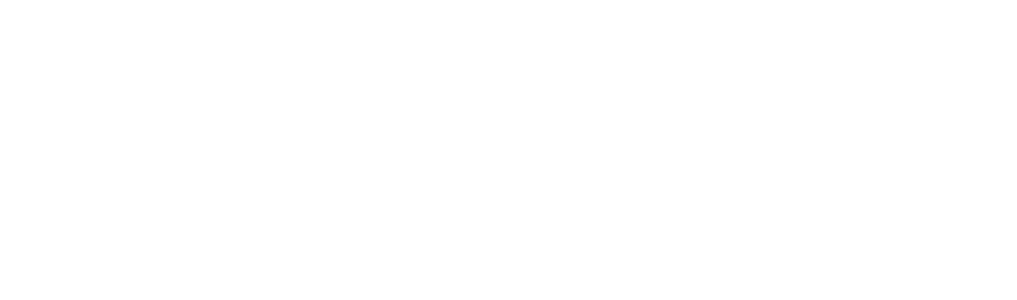
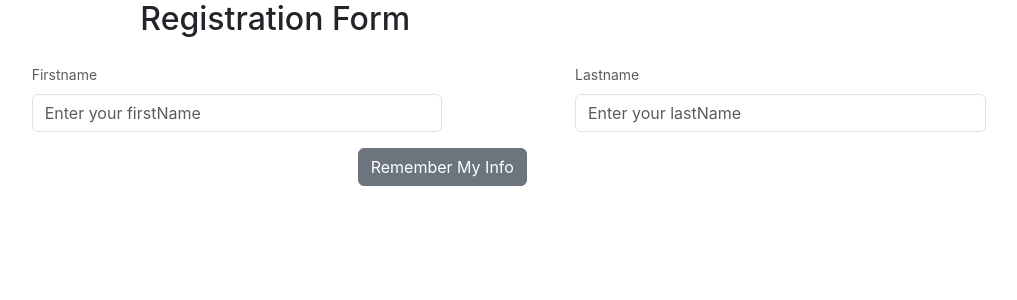
Before and after one commit to NinoPapava/ol-academy-registration-form, a React (Create React App) app: page / in a window 1280 px wide. Shown: the top 300 px of the page, without its empty margins (77-1094 px from the left). Built offline with nearby package versions, Linux system fonts and the light colour scheme; the HTML template or start-up script is replaced by a standard one.

Commit message:
firstName & lastName

```diff
--- /dev/null
+++ b/src/components/Details/FirstName.jsx
@@ -0,0 +1,20 @@
+import React from 'react';
+import { Col, FormText, Input, Label } from 'reactstrap';
+
+const FirstName = ({ value, onChange }) => (
+  <Col sm={{ offset: 1, size: 4 }}>
+    <Label for="firstName">
+      <FormText>Firstname</FormText>
+    </Label>
+    <Input
+      id="firstName"
+      name="firstName"
+      placeholder="Enter your firstName"
+      type="firstName"
+      value={value}
+      onChange={onChange}
+    />
+  </Col>
+);
+
+export { FirstName };
--- /dev/null
+++ b/src/components/Details/LastName.jsx
@@ -0,0 +1,22 @@
+import React from 'react'
+import { Col, FormText, Input, Label } from 'reactstrap';
+
+const LastName = ({ value, onChange }) => {
+  return (
+    <Col sm={{ offset: 1, size: 4 }}>
+      <Label for="lastName">
+        <FormText>Lastname</FormText>
+      </Label>
+      <Input
+        id="lastName"
+        name="lastName"
+        placeholder="Enter your lastName"
+        type="lastName"
+        value={value}
+        onChange={onChange}
+      />
+    </Col>
+  )
+}
+
+export { LastName }
--- a/src/components/Registration/RegistrationForm.jsx
+++ b/src/components/Registration/RegistrationForm.jsx
@@ -1,8 +1,59 @@
+import { FirstName } from '../Details/FirstName'
+import { LastName } from '../Details/LastName'
+import { useState } from 'react'
+import { Form, Button, Row, Col, FormGroup } from 'reactstrap'
 
 const RegistrationForm = () => {
+  const [formSubmit, setFormSubmit] = useState({
+    firstName: '',
+    lastName: ''
+  });
+  const [submitted, setSubmitted] = useState(false);
+
+  const handleChange = (e) => {
+    const { name, value, type, checked } = e.target;
+    const newVal = type === 'checkbox' ? checked : value;
+    setFormSubmit({ ...formSubmit, [name]: newVal });
+  };
+
+  const handleSubmit = (e) => {
+    e.preventDefault();
+    setSubmitted(true);
+  };
 
   return (
-    <div></div>
+    <Form onSubmit={handleSubmit}>
+
+      <FormGroup>
+        <Row>
+          <Col sm={{ offset: 2, size: 6 }}>
+            <h2>Registration Form</h2>
+          </Col>
+        </Row>
+      </FormGroup>
+      <FormGroup>
+        <Row>
+          <FirstName value={formSubmit.firstName} onChange={handleChange} />
+          <LastName value={formSubmit.lastName} onChange={handleChange} />
+        </Row>
+      </FormGroup>
+      <FormGroup>
+        <Row>
+          <Col sm={{ offset: 4, size: 6 }}>
+            <Button >
+              Remember My Info
+            </Button>
+          </Col>
+        </Row>
+      </FormGroup>
+      {submitted && (
+        <div className="submitted-information">
+          <h2>Submitted Information:</h2>
+          <p>First Name: {formSubmit.firstName}</p>
+          <p>Last Name: {formSubmit.lastName}</p>
+        </div>
+      )}
+    </Form>
   )
 
 }
```
